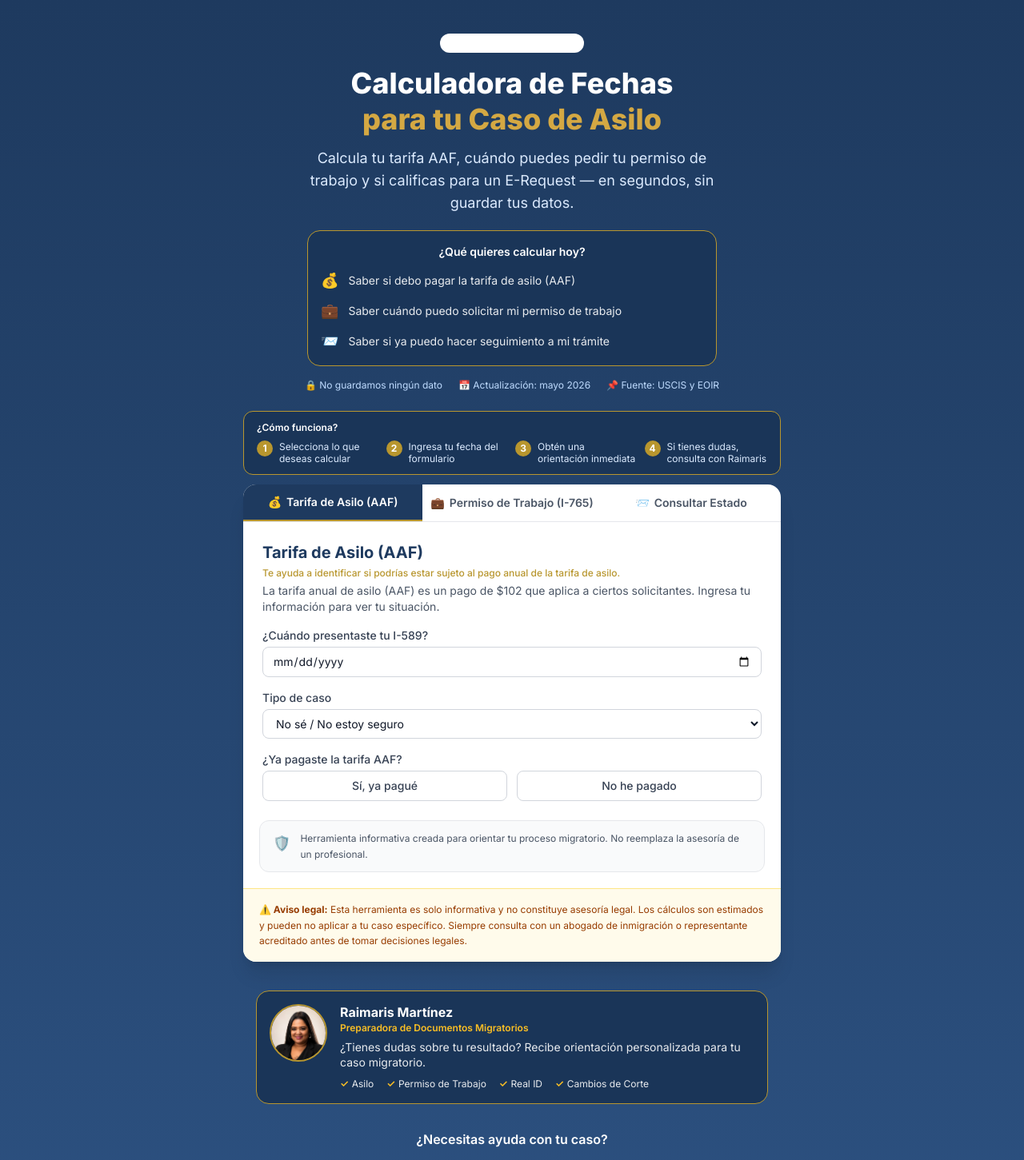
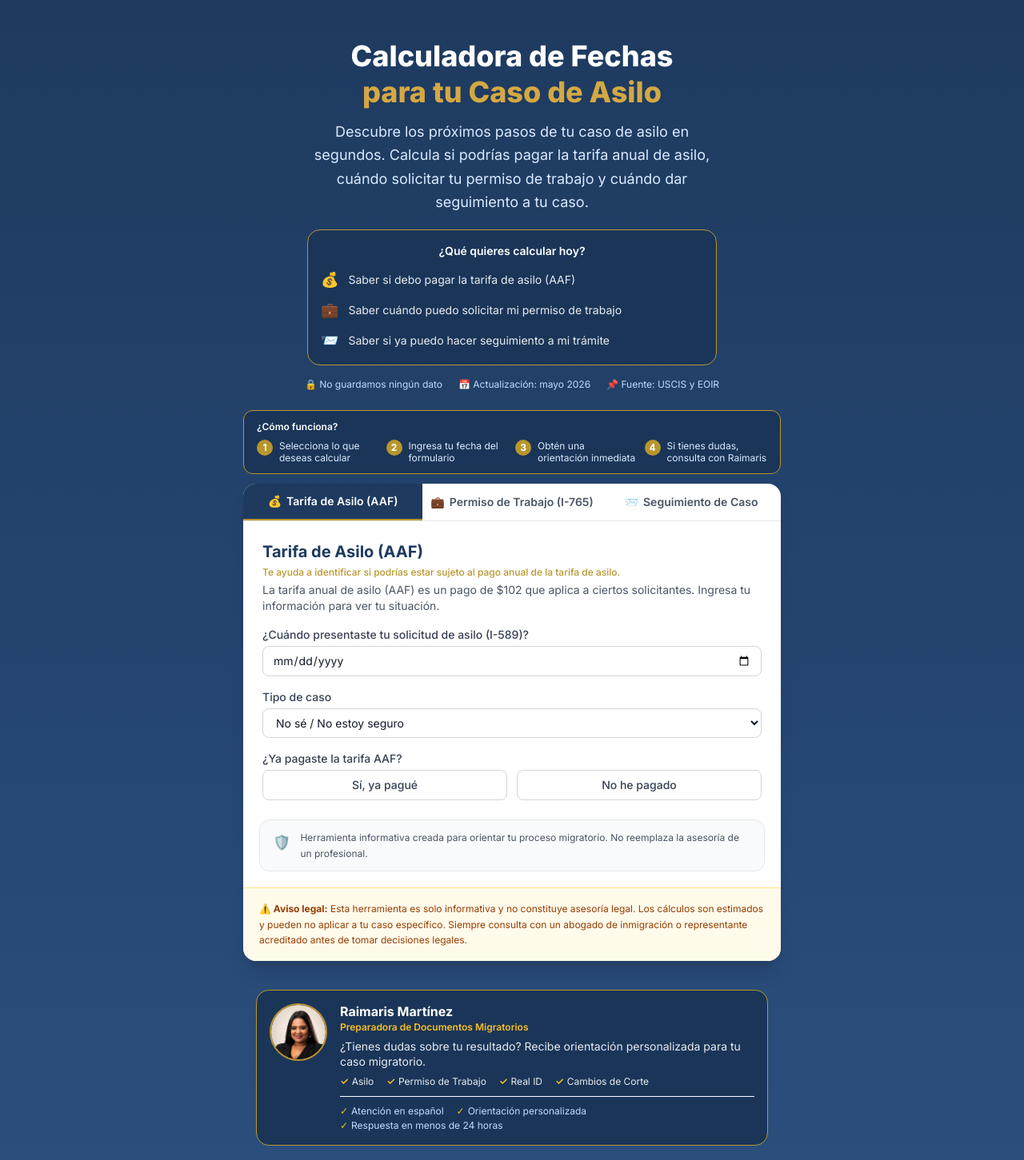
Before and after one commit to ANYORK03/calculadora-asilo, a Next.js app: page / in a window 1280 px wide. Shown: the top 1451 px of the page at 80% size. Built offline with nearby package versions, Linux system fonts and the light colour scheme.

Commit message:
v1.4 - Limpieza final, claridad de lenguaje y mejoras de confianza

```diff
--- a/app/page.tsx
+++ b/app/page.tsx
@@ -250,7 +250,7 @@ function CalculadoraAAF() {
       </p>
 
       <div>
-        <Label>¿Cuándo presentaste tu I-589?</Label>
+        <Label>¿Cuándo presentaste tu solicitud de asilo (I-589)?</Label>
         <DateInput value={fecha} onChange={setFecha} />
       </div>
 
@@ -420,7 +420,7 @@ function CalculadoraPermiso() {
       </p>
 
       <div>
-        <Label>Fecha del recibo de tu I-589</Label>
+        <Label>Fecha del recibo de tu solicitud de asilo (I-589)</Label>
         <DateInput value={fecha} onChange={setFecha} />
       </div>
 
@@ -540,7 +540,7 @@ function CalculadoraERequest() {
       </p>
 
       <div>
-        <Label>¿Cuándo enviaste tu I-765?</Label>
+        <Label>¿Cuándo enviaste tu solicitud de permiso de trabajo (I-765)?</Label>
         <DateInput value={fecha} onChange={setFecha} />
       </div>
 
@@ -594,8 +594,8 @@ function SeccionPreparadora() {
             Recibe orientación personalizada para tu caso migratorio.
           </p>
 
-          {/* Credenciales */}
-          <div className="mt-2.5 flex flex-wrap gap-x-4 gap-y-0.5">
+          {/* Servicios */}
+          <div className="mt-2 flex flex-wrap gap-x-4 gap-y-0.5">
             {["Asilo", "Permiso de Trabajo", "Real ID", "Cambios de Corte"].map(
               (item) => (
                 <span key={item} className="text-xs flex items-center gap-1">
@@ -604,6 +604,20 @@ function SeccionPreparadora() {
                 </span>
               )
             )}
+          </div>
+
+          {/* Confianza */}
+          <div className="mt-2.5 pt-2.5 border-t border-white border-opacity-10 flex flex-wrap gap-x-4 gap-y-0.5">
+            {[
+              "Atención en español",
+              "Orientación personalizada",
+              "Respuesta en menos de 24 horas",
+            ].map((item) => (
+              <span key={item} className="text-xs flex items-center gap-1">
+                <span className="text-[#fbbf24]">✓</span>
+                <span className="text-blue-200">{item}</span>
+              </span>
+            ))}
           </div>
         </div>
       </div>
@@ -616,7 +630,7 @@ function SeccionPreparadora() {
 const TABS: { id: Tab; label: string; emoji: string }[] = [
   { id: "aaf", label: "Tarifa de Asilo (AAF)", emoji: "💰" },
   { id: "permiso", label: "Permiso de Trabajo (I-765)", emoji: "💼" },
-  { id: "erequest", label: "Consultar Estado", emoji: "📨" },
+  { id: "erequest", label: "Seguimiento de Caso", emoji: "📨" },
 ];
 
 const WHATSAPP_NUMBER = "13123075331";
@@ -630,19 +644,17 @@ export default function Home() {
   return (
     <main className="min-h-screen bg-gradient-to-b from-[#1e3a5f] to-[#2d5282]">
       {/* Hero */}
-      <section className="text-white px-4 pt-10 pb-6 text-center">
+      <section className="text-white px-4 pt-12 pb-6 text-center">
         <div className="max-w-2xl mx-auto">
-          <div className="inline-block bg-white bg-opacity-15 text-white text-xs font-semibold px-3 py-1 rounded-full mb-4 uppercase tracking-wide">
-            Herramienta gratuita
-          </div>
           <h1 className="text-3xl sm:text-4xl font-extrabold leading-tight mb-3">
             Calculadora de Fechas
             <br />
             <span className="text-[#d4a843]">para tu Caso de Asilo</span>
           </h1>
-          <p className="text-blue-100 text-base sm:text-lg max-w-lg mx-auto">
-            Calcula tu tarifa AAF, cuándo puedes pedir tu permiso de trabajo y
-            si calificas para un E-Request — en segundos, sin guardar tus datos.
+          <p className="text-blue-100 text-base sm:text-lg max-w-lg mx-auto leading-relaxed">
+            Descubre los próximos pasos de tu caso de asilo en segundos. Calcula
+            si podrías pagar la tarifa anual de asilo, cuándo solicitar tu
+            permiso de trabajo y cuándo dar seguimiento a tu caso.
           </p>
           {/* ¿Qué quieres calcular? */}
           <div className="mt-5 bg-[#1a3558] rounded-2xl px-4 py-4 text-left max-w-lg mx-auto border border-[#b8962e] border-opacity-30">
```
